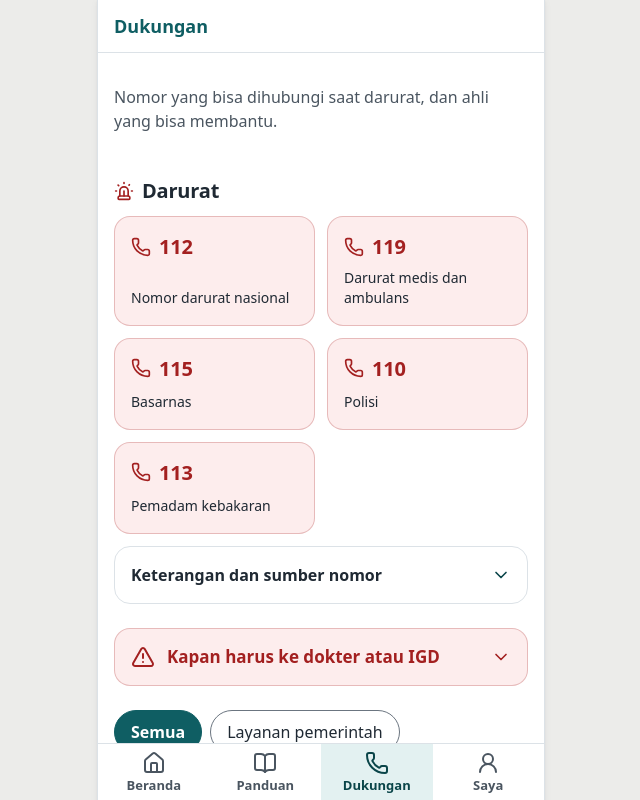
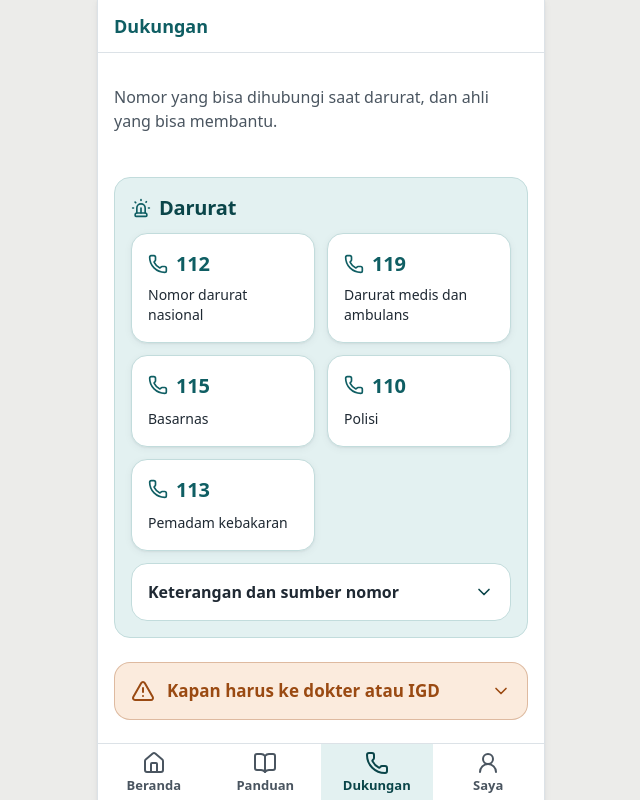
Before and after one commit to titohanafi/transisidnr, a React (Vite) app: page /#/kontak in a window 1280 px wide. Shown: the top 800 px of the page, without its empty margins (319-959 px from the left). Built offline with nearby package versions, Linux system fonts and the light colour scheme.

Commit message:
Dukungan: ganti merah dengan teal dan terakota hangat
Co-Authored-By: Claude Sonnet 5.5 <noreply@anthropic.com>

```diff
--- a/src/screens/Kontak.tsx
+++ b/src/screens/Kontak.tsx
@@ -98,9 +98,9 @@ export function Kontak() {
     <Halaman judul={t.judul} judulTersembunyi latarPutih kepala={<p className="mt-2 text-redup">{t.pengantar}</p>}>
       <div className="flex flex-col gap-bagian">
         {darurat && darurat.entri.length > 0 && (
-          <section aria-labelledby="nomor-darurat">
-            <h2 id="nomor-darurat" className="flex items-center gap-2 text-subjudul">
-              <Siren className="h-5 w-5 shrink-0 text-bahaya" strokeWidth={2} aria-hidden="true" focusable="false" />
+          <section aria-labelledby="nomor-darurat" className="rounded-kartu border border-utama-redup bg-utama-muda p-4">
+            <h2 id="nomor-darurat" className="flex items-center gap-2 text-subjudul text-utama-gelap">
+              <Siren className="h-5 w-5 shrink-0 text-utama" strokeWidth={2} aria-hidden="true" focusable="false" />
               {darurat.kategori.nama}
             </h2>
             <ul className="mt-isi grid grid-cols-2 gap-3">
@@ -109,9 +109,9 @@ export function Kontak() {
                   <li key={e.id}>
                     <a
                       href={urlTelepon(e.telepon)}
-                      className="tekan flex h-full min-h-[92px] flex-col justify-between rounded-kartu border border-bahaya/25 bg-bahaya-muda p-4 hover:brightness-95"
+                      className="tekan flex h-full min-h-[92px] flex-col justify-between rounded-kartu border border-utama-redup bg-white p-4 shadow-kartu hover:bg-utama-muda"
                     >
-                      <span className="flex items-center gap-2 text-bahaya">
+                      <span className="flex items-center gap-2 text-utama">
                         <Phone className="h-5 w-5 shrink-0" strokeWidth={2} aria-hidden="true" focusable="false" />
                         <span className="text-subjudul tabular-nums">{e.telepon}</span>
                       </span>
@@ -124,7 +124,7 @@ export function Kontak() {
                 ) : null,
               )}
             </ul>
-            <div className="mt-3 overflow-hidden rounded-kartu border border-garis bg-white">
+            <div className="mt-3 overflow-hidden rounded-kartu border border-utama-redup bg-white">
               <LipatBaris judul={t.keteranganSumber}>
                 <ul className="space-y-3">
                   {darurat.entri.map((e) => (
@@ -145,9 +145,9 @@ export function Kontak() {
           </section>
         )}
 
-        <section className="overflow-hidden rounded-kartu border border-bahaya/25 bg-bahaya-muda" aria-labelledby="tanda-bahaya">
+        <section className="overflow-hidden rounded-kartu border border-aksen/30 bg-aksen-muda" aria-labelledby="tanda-bahaya">
           <details className="group">
-            <summary className="flex min-h-[56px] cursor-pointer list-none items-center gap-3 px-4 py-3 text-bahaya [&::-webkit-details-marker]:hidden">
+            <summary className="flex min-h-[56px] cursor-pointer list-none items-center gap-3 px-4 py-3 text-aksen [&::-webkit-details-marker]:hidden">
               <TriangleAlert className="h-6 w-6 shrink-0" strokeWidth={2} aria-hidden="true" focusable="false" />
               <h2 id="tanda-bahaya" className="flex-1 text-judulKartu">
                 {igd.judul}
@@ -165,7 +165,7 @@ export function Kontak() {
                 <ul className="mt-3 space-y-2">
                   {igd.tandaBahaya.map((x) => (
                     <li key={x} className="flex gap-3">
-                      <span aria-hidden="true" className="mt-2.5 h-2 w-2 shrink-0 rounded-full bg-bahaya" />
+                      <span aria-hidden="true" className="mt-2.5 h-2 w-2 shrink-0 rounded-full bg-aksen" />
                       <span>{x}</span>
                     </li>
                   ))}
```
Also changed, not shown: 1 other file (tests, documents, lock files or other folders).
